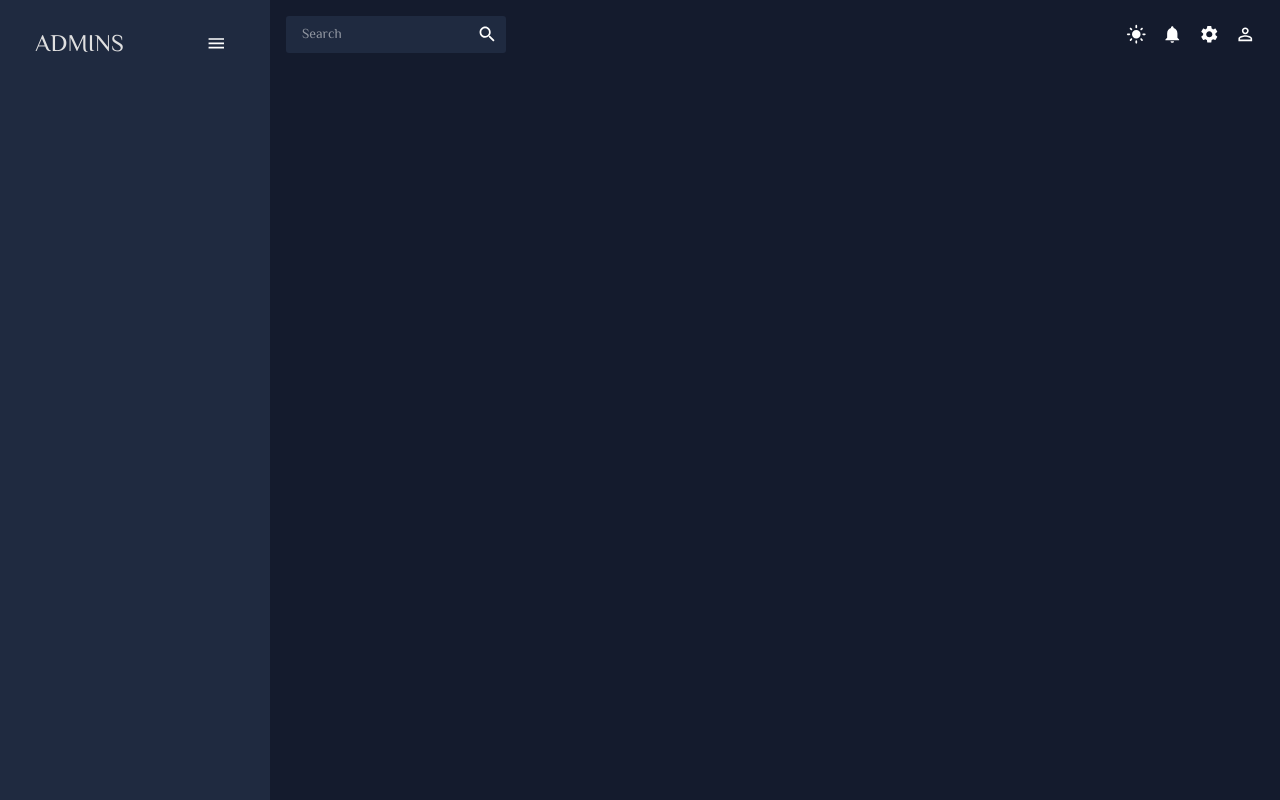
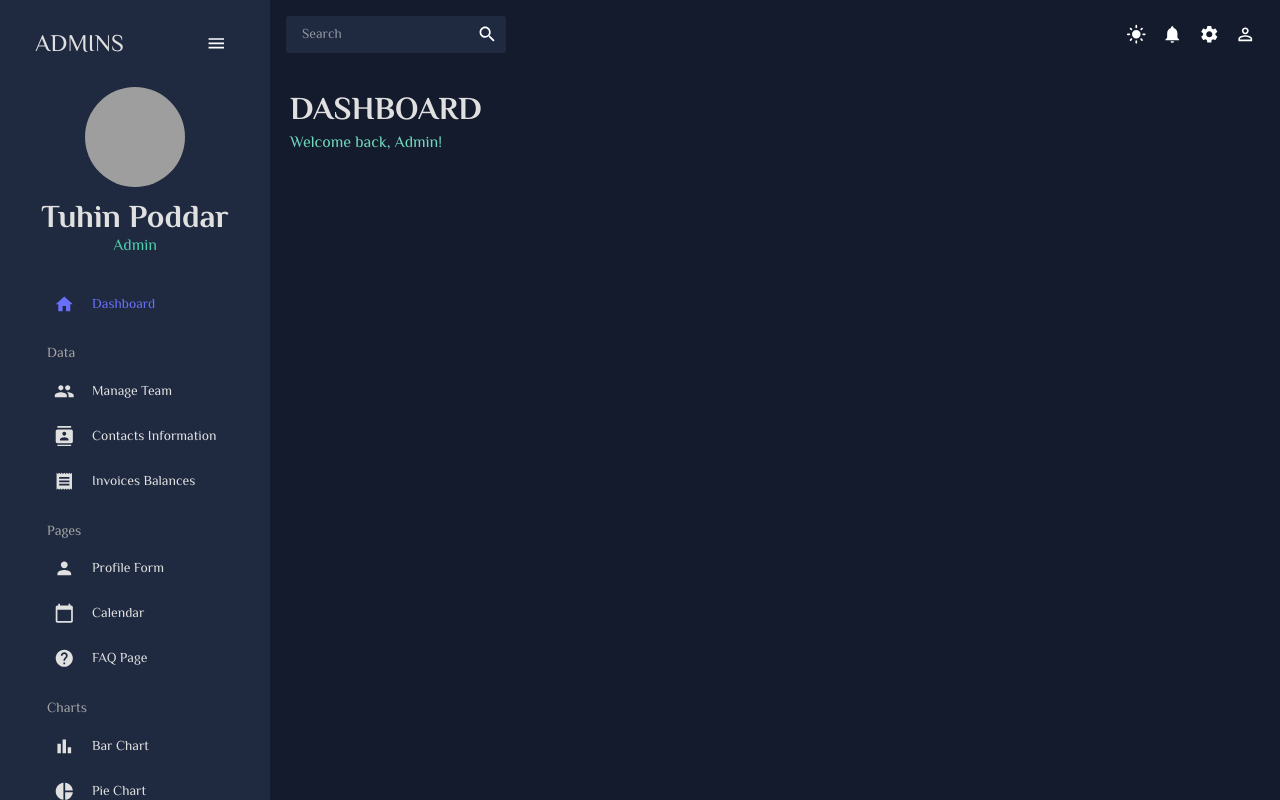
Before and after one commit to Tuhin114/React-Admin, a React (Create React App) app: page / in a window 1280 px wide. Before the commit this address had no page. Built offline with nearby package versions, Linux system fonts and the light colour scheme; grey boxes are pictures that could not be loaded.

Commit message:
Sidebar Section

```diff
--- a/src/App.js
+++ b/src/App.js
@@ -27,7 +27,7 @@
           <main className="content">
             <Topbar />
             <Routes>
-              <Route path="/dashboard" element={<Dashboard />} />
+              <Route path="/" element={<Dashboard />} />
               {/* <Route path="/team" element={<Team />} /> */}
               {/* <Route path="/contacts" element={<Contacts />} /> */}
               {/* <Route path="/invoices" element={<Invoices />} /> */}
--- a/src/scenes/dashboard/index.js
+++ b/src/scenes/dashboard/index.js
@@ -1,7 +1,15 @@
+import { Box } from "@mui/material";
 import React from "react";
+import Header from "../../components/Header";
 
 const Dashboard = () => {
-  return <div>Dashboard</div>;
+  return (
+    <Box m={"20px"}>
+      <Box display={"flex"} justifyContent="space-between" alignItems="center">
+        <Header title="DASHBOARD" subtitle="Welcome back, Admin!" />
+      </Box>
+    </Box>
+  );
 };
 
 export default Dashboard;
--- a/src/scenes/global/Sidebar.jsx
+++ b/src/scenes/global/Sidebar.jsx
@@ -16,6 +16,23 @@
 import TimelineIcon from "@mui/icons-material/Timeline";
 import MenuIcon from "@mui/icons-material/Menu";
 import MapIcon from "@mui/icons-material/Map";
+
+const Item = ({ title, to, icon, selected, setSelected }) => {
+  const theme = useTheme();
+  const colors = tokens(theme.palette.mode);
+  return (
+    <MenuItem
+      active={selected === title}
+      style={{ color: colors.grey[100] }}
+      onClick={() => setSelected(title)}
+      icon={icon}
+    >
+      <Typography>{title}</Typography>
+      <Link to={to} />
+    </MenuItem>
+  );
+};
+
 const Sidebar = () => {
   const theme = useTheme();
   const colors = tokens(theme.palette.mode);
@@ -68,6 +85,143 @@
               </Box>
             )}
           </MenuItem>
+
+          {/* User */}
+          {!isCollapsed && (
+            <Box mb={"25px"}>
+              <Box
+                display={"flex"}
+                justifyContent={"center"}
+                alignContent={"center"}
+              >
+                <img
+                  alt="profile-user"
+                  width={"100px"}
+                  height={"100px"}
+                  src={`../../assets/user.jpg`}
+                  style={{ cursor: "pointer", borderRadius: "50%" }}
+                />
+              </Box>
+
+              <Box textAlign={"center"}>
+                <Typography
+                  variant="h2"
+                  color={colors.grey[100]}
+                  fontWeight="bold"
+                  sx={{ m: "10px 0 0 0" }}
+                >
+                  Tuhin Poddar
+                </Typography>
+                <Typography variant="h5" color={colors.greenAccent[500]}>
+                  Admin
+                </Typography>
+              </Box>
+            </Box>
+          )}
+
+          {/* Menu Items */}
+          <Box paddingLeft={isCollapsed ? undefined : "10%"}>
+            <Item
+              title="Dashboard"
+              to="/"
+              icon={<HomeIcon />}
+              selected={selected}
+              setSelected={setSelected}
+            />
+            <Typography
+              variant="h6"
+              color={colors.grey[300]}
+              sx={{ m: "15px 0 5px 20px" }}
+            >
+              Data
+            </Typography>
+            <Item
+              title="Manage Team"
+              to="/team"
+              icon={<PeopleIcon />}
+              selected={selected}
+              setSelected={setSelected}
+            />
+            <Item
+              title="Contacts Information"
+              to="/contacts"
+              icon={<ContactsIcon />}
+              selected={selected}
+              setSelected={setSelected}
+            />
+            <Item
+              title="Invoices Balances"
+              to="/invoices"
+              icon={<ReceiptIcon />}
+              selected={selected}
+              setSelected={setSelected}
+            />
+
+            <Typography
+              variant="h6"
+              color={colors.grey[300]}
+              sx={{ m: "15px 0 5px 20px" }}
+            >
+              Pages
+            </Typography>
+            <Item
+              title="Profile Form"
+              to="/form"
+              icon={<PersonIcon />}
+              selected={selected}
+              setSelected={setSelected}
+            />
+            <Item
+              title="Calendar"
+              to="/calendar"
+              icon={<CalendarTodayIcon />}
+              selected={selected}
+              setSelected={setSelected}
+            />
+            <Item
+              title="FAQ Page"
+              to="/faq"
+              icon={<HelpIcon />}
+              selected={selected}
+              setSelected={setSelected}
+            />
+
+            <Typography
+              variant="h6"
+              color={colors.grey[300]}
+              sx={{ m: "15px 0 5px 20px" }}
+            >
+              Charts
+            </Typography>
+            <Item
+              title="Bar Chart"
+              to="/bar"
+              icon={<BarChartIcon />}
+              selected={selected}
+              setSelected={setSelected}
+            />
+            <Item
+              title="Pie Chart"
+              to="/pie"
+              icon={<PieChartIcon />}
+              selected={selected}
+              setSelected={setSelected}
+            />
+            <Item
+              title="Line Chart"
+              to="/line"
+              icon={<TimelineIcon />}
+              selected={selected}
+              setSelected={setSelected}
+            />
+            <Item
+              title="Geography Chart"
+              to="/geography"
+              icon={<MapIcon />}
+              selected={selected}
+              setSelected={setSelected}
+            />
+          </Box>
         </Menu>
       </ProSidebar>
     </Box>
```
Also changed, not shown: 1 other file (tests, documents, lock files or other folders).
